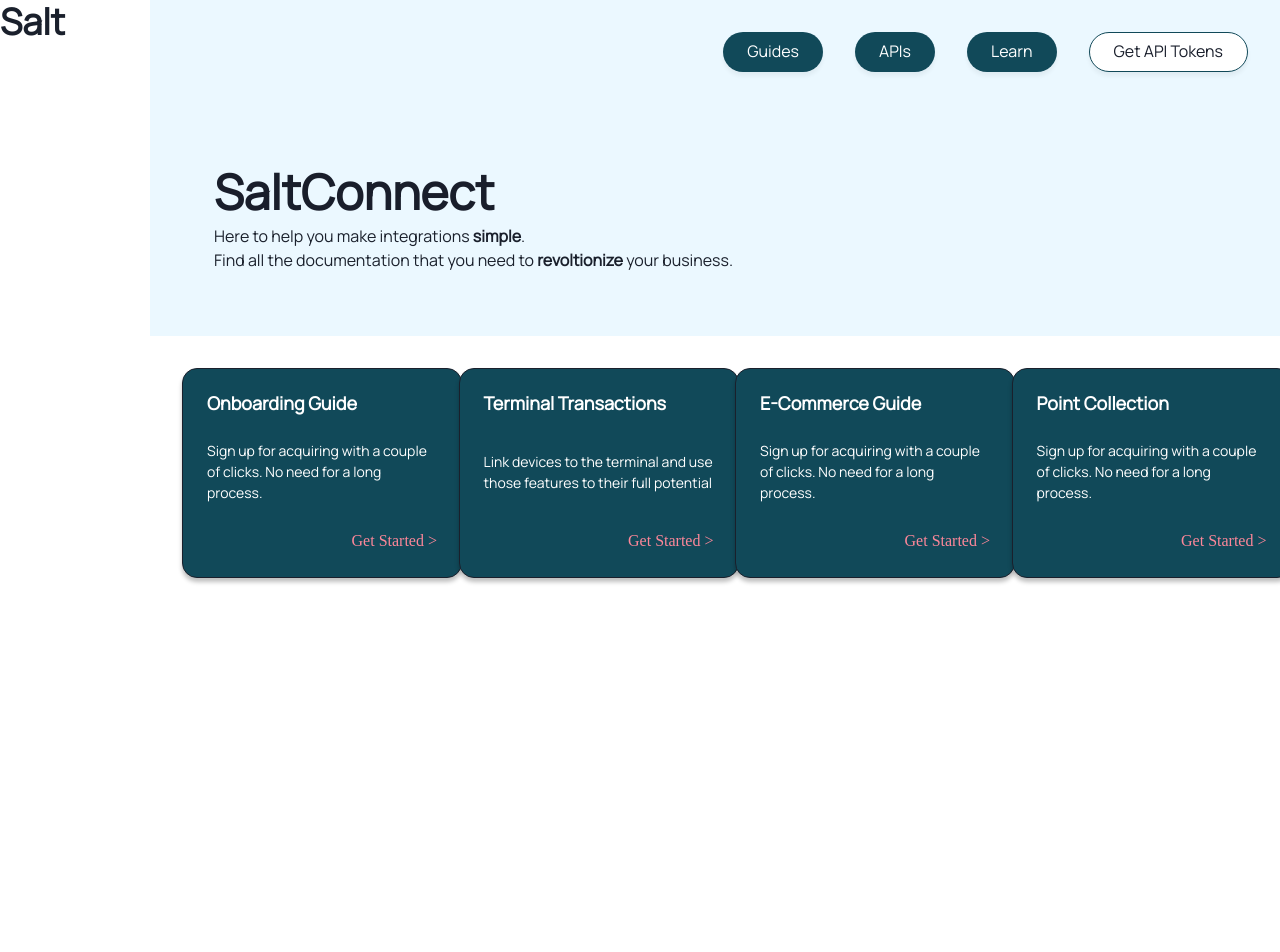
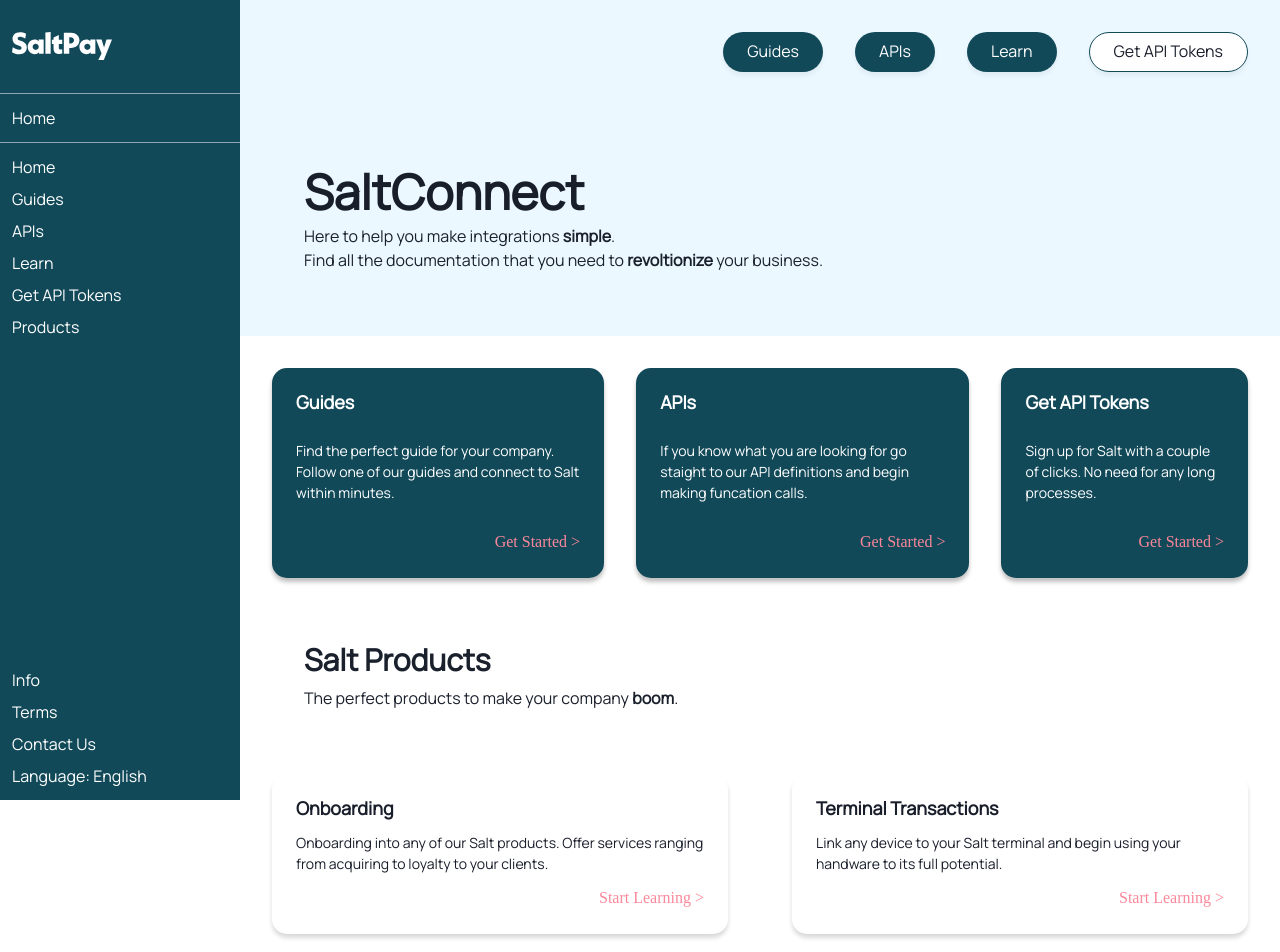
Before and after one commit to fv316/Hub-POC, a React (Create React App) app: page / in a window 1280 px wide. Shown: the top 952 px of the page. Before the commit the page ends 800 px from the top, so only its background shows below. Built offline with nearby package versions, Linux system fonts and the light colour scheme.

Commit message:
task: redesign cards and layout

```diff
--- a/src/App.js
+++ b/src/App.js
@@ -23,8 +23,9 @@
   fontWeights: {
     normal: 400,
     medium: 500,
+    semibold: 600,
     bold: 700,
-    extrabold: 1000,
+    extrabold: 900,
   },
   colors: {
     brand: {
--- a/src/Components/Body/index.js
+++ b/src/Components/Body/index.js
@@ -1,40 +1,63 @@
-import { SimpleGrid } from "@chakra-ui/react";
+import { VStack, SimpleGrid, Heading, HStack, Text } from "@chakra-ui/react";
 import Card from "../Card";
+import LongCard from "../Card Long";
 
 const cardItems = [
   {
-    name: "Onboarding Guide",
+    name: "Guides",
     description:
-      "Sign up for acquiring with a couple of clicks. No need for a long process.",
+      "Find the perfect guide for your company. Follow one of our guides and connect to Salt within minutes.",
+    id: 0,
+  },
+  {
+    name: "APIs",
+    description:
+      "If you know what you are looking for go staight to our API definitions and begin making funcation calls.",
+    id: 1,
+  },
+  {
+    name: "Get API Tokens",
+    description:
+      "Sign up for Salt with a couple of clicks. No need for any long processes.",
+    id: 2,
+  },
+];
+
+const longCardItems = [
+  {
+    name: "Onboarding",
+    description:
+      "Onboarding into any of our Salt products. Offer services ranging from acquiring to loyalty to your clients.",
     id: 0,
   },
   {
     name: "Terminal Transactions",
     description:
-      "Link devices to the terminal and use those features to their full potential",
+      "Link any device to your Salt terminal and begin using your handware to its full potential.",
     id: 1,
   },
   {
-    name: "E-Commerce Guide",
+    name: "E-Commerce",
     description:
-      "Sign up for acquiring with a couple of clicks. No need for a long process.",
+      "Accept and process payments from any online store or marketplace.",
     id: 2,
   },
   {
     name: "Point Collection",
     description:
-      "Sign up for acquiring with a couple of clicks. No need for a long process.",
+      "Begin collecting and redeeming loyatly points to attract more clients to your shops.",
     id: 3,
   },
 ];
 
 const Body = () => {
   return (
-    <SimpleGrid
-      columns={2}
-      spacing={10}
-      padding="32px"
-      minChildWidth="200px"
+    <VStack alignItems="flex-start">
+      <HStack
+        spacing="32px"
+        p="32px"
+        justifyContent="space-evenly"
+        alignItems="center"
         alignSelf="stretch"
       >
         {cardItems.map((card) => (
@@ -44,7 +67,34 @@
             key={card.id}
           ></Card>
         ))}
+      </HStack>
+
+      <VStack p="24px 64px" alignItems="flex-start" alignSelf="stretch">
+        <Heading size="lg">
+          Salt <b>Products</b>
+        </Heading>
+        <Text>
+          The perfect products to make your company <b>boom</b>.
+        </Text>
+      </VStack>
+
+      <SimpleGrid
+        columns={2}
+        padding="32px"
+        spacing="32px 64px"
+        p="32px"
+        alignItems="center"
+        alignSelf="stretch"
+      >
+        {longCardItems.map((card) => (
+          <LongCard
+            name={card.name}
+            description={card.description}
+            key={card.id}
+          ></LongCard>
+        ))}
       </SimpleGrid>
+    </VStack>
   );
 };
 
--- a/src/Components/Card Long/index.js
+++ b/src/Components/Card Long/index.js
@@ -1,41 +1,40 @@
-import { VStack, Text, Heading, Box } from "@chakra-ui/react";
+import { VStack, Text, Heading } from "@chakra-ui/react";
 
-const CardLong = ({ name, description, key }) => {
+const LongCard = ({ name, description, key }) => {
   return (
-    <VStack alignItems="flex-start" p="0px" maxWidth="300px" spacing="0px">
-      <Box
-        bg="brand.blue.500"
-        border="1px solid"
+    <VStack
+      p="24px"
+      boxShadow="0px 4px 4px rgba(0, 0, 0, 0.15)"
       boxSizing="border-box"
-        borderRadius="10px 10px 0px 0px"
-        height="12px"
-        alignSelf="stretch"
-        flex="none"
-        order={0}
-        flexGrow={0}
-        margin="0px 0px"
-      ></Box>
-      <VStack
-        bg="brand.gray"
-        alignItems="flex-start"
-        p="16px"
-        border="1px solida"
-        boxSizing="border-box"
-        borderRadius="0px 0px 10px 10px"
+      borderRadius="15px"
       alignSelf="stretch"
       flexGrow={1}
       margin="0px 0px"
-        order={1}
+      alignItems="flex-start"
+      spacing="12px"
+      maxWidth="600px"
     >
-        <Heading size="24px" color="petrol" font-weight={600}>
+      <Heading
+        alignSelf="stretch"
+        fontSize="18px"
+        color="brand.metal"
+        fontWeight="bold"
+      >
         {name}
       </Heading>
-        <Text color="petrol" font-weight={600}>
+      <Text alignSelf="stretch" color="brand.metal" fontSize="14px">
         {description}
       </Text>
-      </VStack>
+      <Text
+        color="brand.pink.300"
+        fontFamily="Hack"
+        textAlign="right"
+        alignSelf="stretch"
+      >
+        Start Learning &gt;
+      </Text>
     </VStack>
   );
 };
 
-export default CardLong;
+export default LongCard;
--- a/src/Components/Card/index.js
+++ b/src/Components/Card/index.js
@@ -6,17 +6,14 @@
       bg="brand.petrol"
       p="24px"
       boxShadow="0px 4px 4px rgba(0, 0, 0, 0.25)"
-      border="1px solid"
-      boxSizing="border-box"
       borderRadius="15px"
       alignSelf="stretch"
       flexGrow={1}
-      margin="0px 0px"
       alignItems="flex-start"
       spacing="12px"
       justifyContent="space-between"
-      h="210px"
-      w="280px"
+      minHeight="210px"
+      maxWidth="360px"
     >
       <Heading
         alignSelf="stretch"
@@ -26,16 +23,10 @@
       >
         {name}
       </Heading>
-      <Text
-        alignSelf="stretch"
-        color="white"
-        fontWeight="normal"
-        fontSize="14px"
-      >
+      <Text alignSelf="stretch" color="white" fontSize="14px">
         {description}
       </Text>
       <Text
-        fontWeight="normal"
         color="brand.pink.300"
         fontFamily="Hack"
         textAlign="right"
--- a/src/Components/Logo/index.js
+++ b/src/Components/Logo/index.js
@@ -17,8 +17,8 @@
   </svg>
 );
 
-const LogoAlternative = ({ width, color = "currentColor" }) => (
-  <Heading fontWeight={800} width={width} color={color}>
+const LogoAlternative = ({ width, color = "currentColor", ...props }) => (
+  <Heading fontWeight={800} width={width} color={color} {...props}>
     Salt
   </Heading>
 );
--- a/src/Components/Sidebar/index.js
+++ b/src/Components/Sidebar/index.js
@@ -1,10 +1,58 @@
-import { VStack } from "@chakra-ui/react";
-import { LogoAlternative } from "../Logo";
+import { VStack, Flex, Text, Divider, HStack } from "@chakra-ui/react";
+import { Logo } from "../Logo";
+
+const TopSideItems = [
+  { name: "Home", children: [] },
+  { name: "Guides", children: [] },
+  { name: "APIs", children: [] },
+  { name: "Learn", children: [] },
+  { name: "Get API Tokens", children: [] },
+  { name: "Products", children: [{ name: "Onboarding" }] },
+];
+
+const BottomSideItems = [
+  { name: "Info", children: [] },
+  { name: "Terms", children: [] },
+  { name: "Contact Us", children: [] },
+  { name: "Language: English", children: [] },
+];
 
 const Sidebar = () => {
   return (
-    <VStack left="0px" position="sticky" width="150px" flexDir="column">
-      <LogoAlternative width="150px" />
+    <VStack
+      alignSelf="stretch"
+      left="0px"
+      top="0px"
+      position="sticky"
+      minWidth="240px"
+      minHeight="100vh"
+      maxHeight="100vh"
+      bg="brand.petrol"
+      justifyContent="space-between"
+      alignItems="flex-start"
+    >
+      <VStack spacing="0px" alignItems="flex-start" alignSelf="stretch">
+        <Flex p="32px 12px">
+          <Logo color="white" width="100px" />
+        </Flex>
+        <Divider h="0.5px" alignSelf="stretch" />
+        <Text p="12px" alignSelf="stretch" color="white">
+          Home
+        </Text>
+        <Divider h="0.5px" alignSelf="stretch" />
+        <VStack p="12px" alignSelf="stretch" alignItems="flex-start">
+          {TopSideItems.map((item) => (
+            <Text alignSelf="stretch" color="white">
+              {item.name}
+            </Text>
+          ))}
+        </VStack>
+      </VStack>
+      <VStack p="12px" alignSelf="stretch" alignItems="flex-start">
+        {BottomSideItems.map((item) => (
+          <Text color="white">{item.name}</Text>
+        ))}
+      </VStack>
     </VStack>
   );
 };
```
Lines whose indentation alone changed are shown as unchanged.
